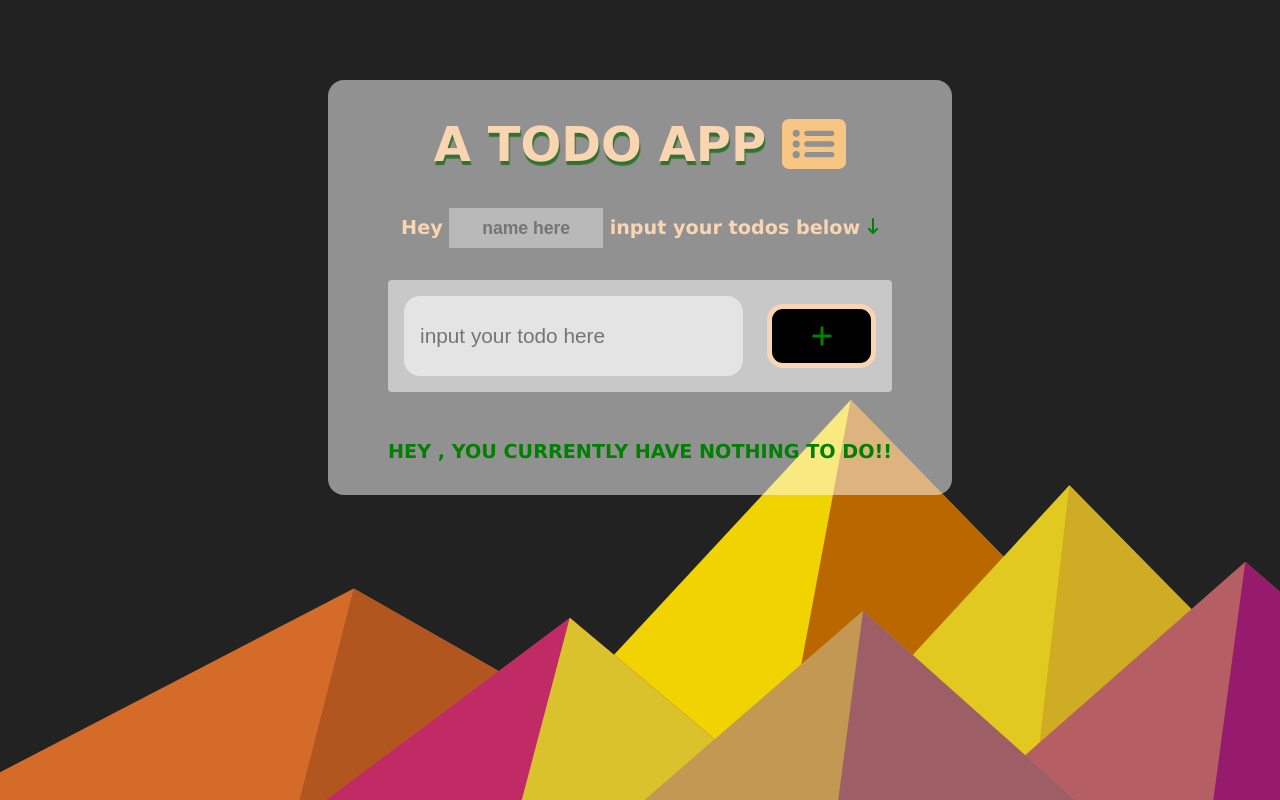
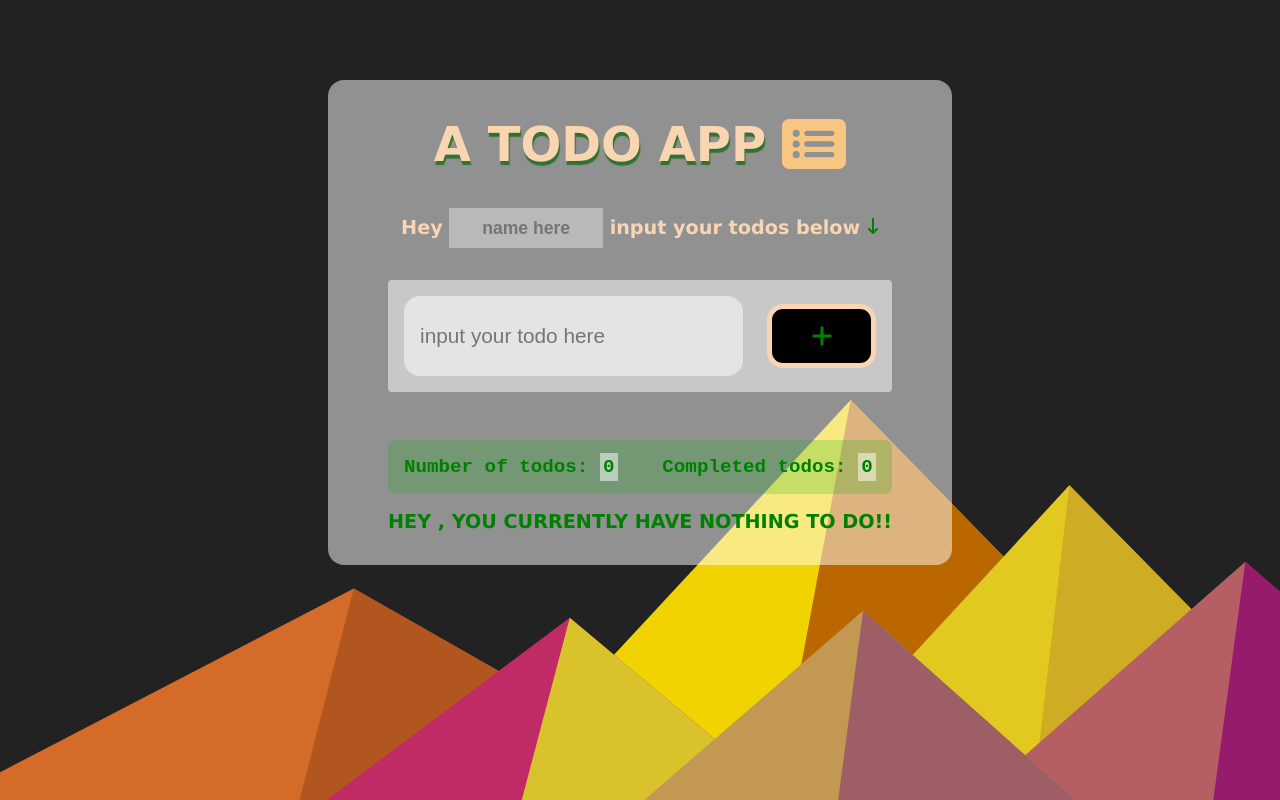
Before and after one commit to Oreolion/AppwithVue, a Vue app: page / in a window 1280 px wide. Built offline with nearby package versions, Linux system fonts and the light colour scheme.

Commit message:
add: css styles

```diff
--- a/src/components/Todo.vue
+++ b/src/components/Todo.vue
@@ -71,6 +71,10 @@
             />
           </svg>
         </h1>
+        <div class="detail__box">
+            <p>Number of todos: <span>{{todos.length  }}</span> </p>
+            <p>Completed todos: <span>{{ getCompleted() }}</span> </p>
+        </div>
 
         <p v-if="todos.length == 0">
           HEY {{ todoName }}, YOU CURRENTLY HAVE NOTHING TO DO!!
@@ -156,6 +160,12 @@ export default {
       localStorage.setItem("todos", JSON.stringify(this.todos));
       this.updateUserName();
       this.todo.todoItem = "";
+    },
+    getCompleted () {
+        const result = this.todos.filter((item) => item.done == true).length;
+
+        return result;
+
     },
 
     updateUserName() {
@@ -346,6 +356,36 @@ p input[placeholder] {
 .todo__section {
   max-width: 32rem;
 }
+
+.todo__section .detail__box {
+
+    border-radius: .5rem;
+    max-width: 32rem;
+    margin-bottom: 1rem;
+    background-color: rgba(0, 180, 0, 0.2);
+    display: flex;
+    flex-direction: row;
+    gap: .5rem;
+    align-items: flex-start;
+    padding: 1rem;
+    font-family: monospace;
+    justify-content: space-between;
+
+
+
+
+}
+
+.todo__section .detail__box p {
+    white-space: nowrap;
+}
+
+.todo__section .detail__box p span {
+    font-weight: bold;
+    background-color: rgba(255, 255, 255, 0.5);
+    padding: .2rem;
+
+}
 .todo__section .todo__item {
   display: flex;
   margin-bottom: 2rem;
```
